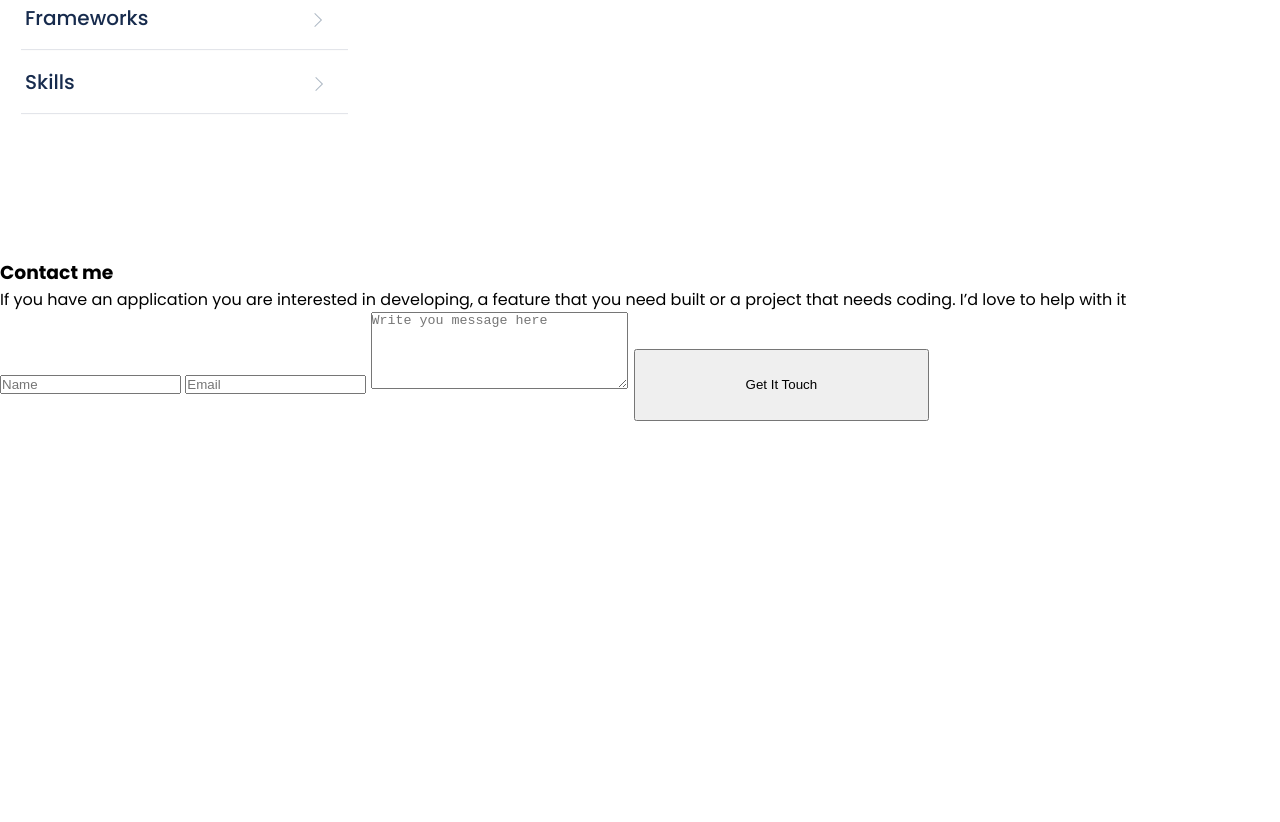
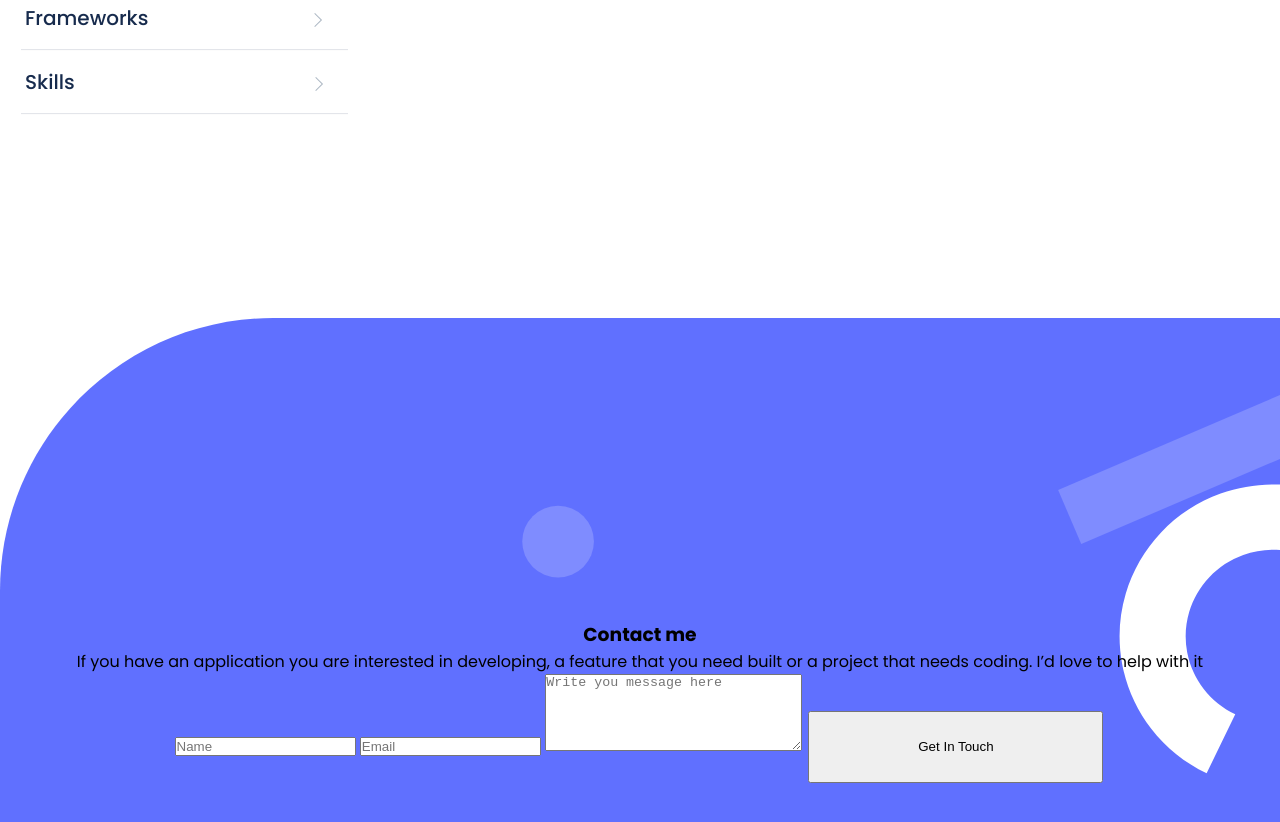
Before and after one commit to studiosnabeel/My-Portfolio, a website: page index.html in a window 1280 px wide. Shown: the part 4409-5231 px from the top of the page. Before the commit the page ends 4842 px from the top, so only its background shows below. Drawn offline with Linux system fonts and the light colour scheme.

Commit message:
Add Css style to Footer main container

```diff
--- a/index.html
+++ b/index.html
@@ -300,7 +300,7 @@
           required
         ></textarea>
 
-        <input class="btn" type="submit" value="Get It Touch" />
+        <input class="btn" type="submit" value="Get In Touch" />
       </form>
     </footer>
   </body>
--- a/style.css
+++ b/style.css
@@ -508,3 +508,16 @@ section .languages {
   width: 40px;
   height: 40px;
 }
+
+footer {
+  margin: 60px 0 0 0;
+  padding: 0;
+  display: flex;
+  flex-direction: column;
+  justify-content: center;
+  align-items: center;
+  background: url(/Pictures/Final.svg) no-repeat;
+  background-size: 100% auto;
+  width: 100%;
+  height: 779px;
+}
```
